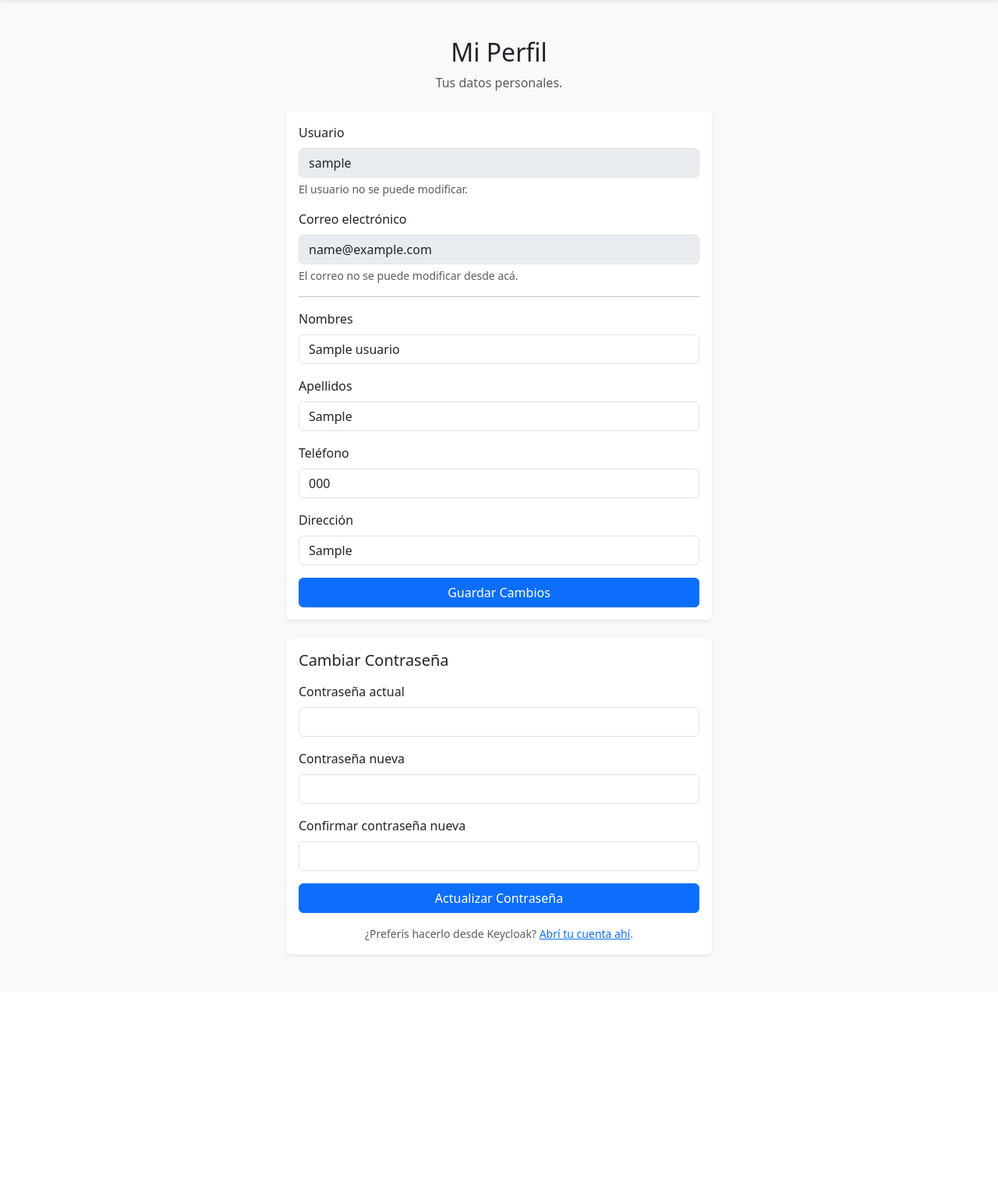
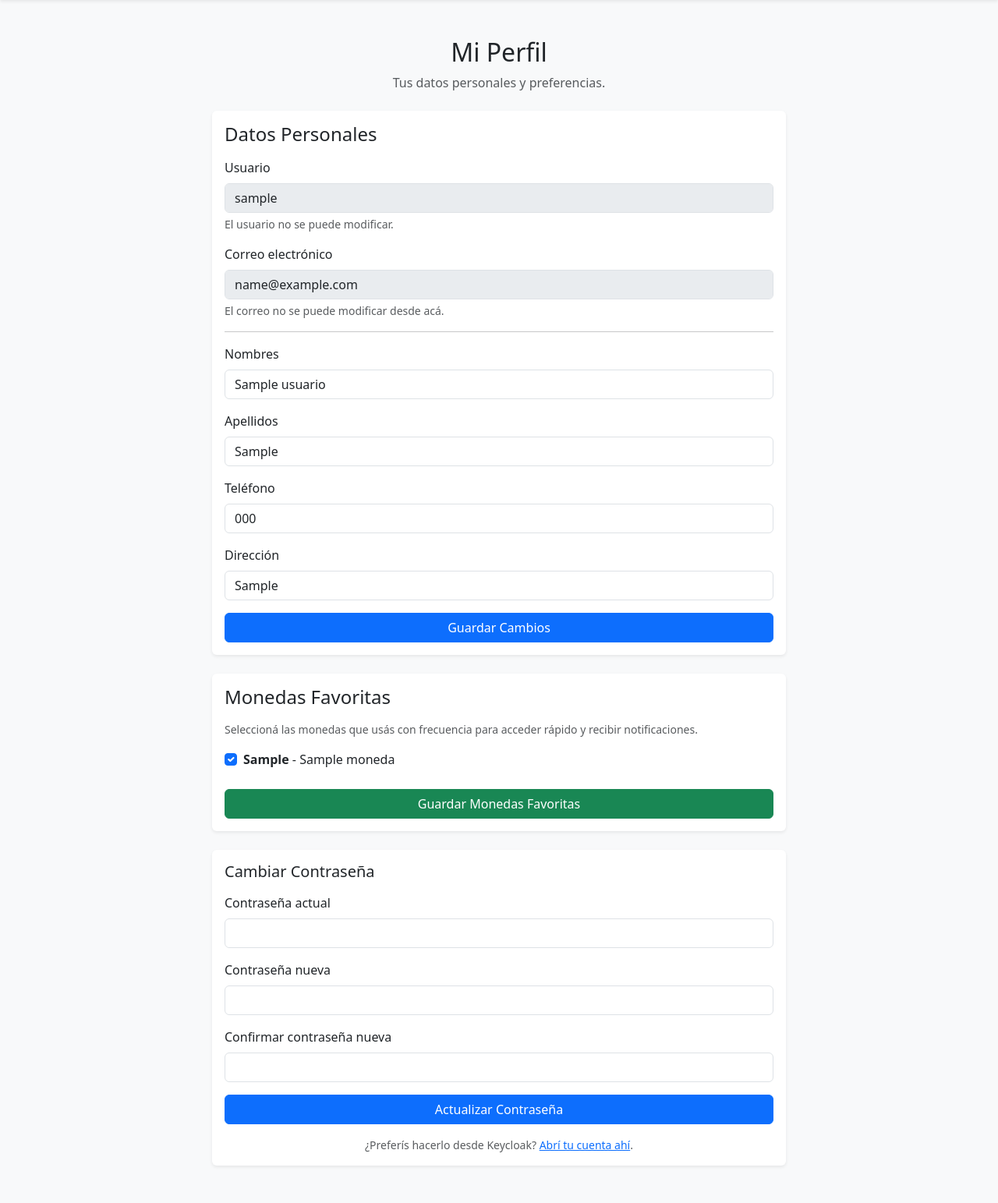
Before and after one commit to Evatol/GlobalExchange, a Django app: page /api/usuarios/mi-perfil/ in a window 1280 px wide. Shown: the part 56-1599 px from the top of the page at 78% size. Before the commit the page ends 1283 px from the top, so only its background shows below. Run offline with Django 5.2, Linux system fonts and the light colour scheme; a user stored in the database is signed in; tables that the repository leaves empty hold one stand-in row (values such as "Sample post").

Commit message:
feat(E4-24): Marcar monedas como favoritas - implementa marcado, persistencia, tests y documentación CHIA

```diff
--- a/apps/usuarios/models.py
+++ b/apps/usuarios/models.py
@@ -2,6 +2,7 @@ from decimal import Decimal
 
 from django.core.exceptions import ValidationError
 from django.db import models
+from apps.divisas.models import Moneda
 
 
 class Permiso(models.Model):
@@ -153,6 +154,12 @@ class Usuario(models.Model):
         blank=True,
         related_name='usuarios'
     )
+    monedas_favoritas = models.ManyToManyField(
+        Moneda,
+        blank=True,
+        related_name='usuarios_favoritos',
+        limit_choices_to={'estado': True}
+    )
 
     def actualizar_datos(self, nombres, apellidos, telefono, direccion):
         self.nombres = nombres
--- a/apps/usuarios/templates/usuarios/mi_perfil.html
+++ b/apps/usuarios/templates/usuarios/mi_perfil.html
@@ -20,14 +20,16 @@
 
     <div class="container my-5">
         <div class="row justify-content-center">
-            <div class="col-md-6">
+            <div class="col-md-8">
                 <div class="text-center mb-4">
                     <h2>Mi Perfil</h2>
-                    <p class="text-muted">Tus datos personales.</p>
+                    <p class="text-muted">Tus datos personales y preferencias.</p>
                 </div>
 
+                <!-- Datos Personales -->
                 <div class="card shadow-sm border-0 mb-4">
                     <div class="card-body">
+                        <h4 class="card-title mb-3">Datos Personales</h4>
                         {% if exito_datos %}
                             <div class="alert alert-success py-2">Tus datos se actualizaron correctamente.</div>
                         {% endif %}
@@ -71,6 +73,37 @@
                     </div>
                 </div>
 
+                <!-- Monedas Favoritas (E4-24) -->
+                <div class="card shadow-sm border-0 mb-4">
+                    <div class="card-body">
+                        <h4 class="card-title mb-3">Monedas Favoritas</h4>
+                        <p class="text-muted small">Seleccioná las monedas que usás con frecuencia para acceder rápido y recibir notificaciones.</p>
+
+                        <form method="post" action="{% url 'mi_perfil' %}">
+                            {% csrf_token %}
+                            <input type="hidden" name="actualizar_favoritos" value="1">
+                            <div class="row">
+                                {% for moneda in monedas_disponibles %}
+                                    <div class="col-md-6 mb-2">
+                                        <div class="form-check">
+                                            <input class="form-check-input" type="checkbox" name="monedas_favoritas" value="{{ moneda.id }}"
+                                                   id="moneda_{{ moneda.id }}"
+                                                   {% if moneda in perfil.monedas_favoritas.all %}checked{% endif %}>
+                                            <label class="form-check-label" for="moneda_{{ moneda.id }}">
+                                                <strong>{{ moneda.codigo }}</strong> - {{ moneda.nombre }}
+                                            </label>
+                                        </div>
+                                    </div>
+                                {% empty %}
+                                    <p class="text-muted">No hay monedas activas disponibles.</p>
+                                {% endfor %}
+                            </div>
+                            <button type="submit" class="btn btn-success w-100 mt-3">Guardar Monedas Favoritas</button>
+                        </form>
+                    </div>
+                </div>
+
+                <!-- Cambiar Contraseña -->
                 <div class="card shadow-sm border-0">
                     <div class="card-body">
                         <h5 class="card-title mb-3">Cambiar Contraseña</h5>
--- a/apps/usuarios/views.py
+++ b/apps/usuarios/views.py
@@ -7,6 +7,7 @@ from rest_framework.decorators import action, api_view, permission_classes
 from rest_framework.permissions import IsAuthenticated
 from rest_framework.response import Response
 
+from apps.divisas.models import Moneda
 from . import services, sesion
 from .models import Cliente, Usuario
 from .oidc import account_console_url
@@ -45,24 +46,32 @@ def menu_principal_view(request):
 def mi_perfil_view(request):
     """RF9/RF10: cualquier usuario logueado (sin importar su rol) actualiza
     sus propios datos personales complementarios (nombres, apellidos,
-    teléfono, dirección). El usuario y el correo se muestran pero no se
-    pueden editar acá: quedan bloqueados para garantizar la identificación
-    única (RF10) y porque son los que vienen de Keycloak."""
+    teléfono, dirección) y gestiona sus monedas favoritas."""
     perfil = sesion.usuario_negocio(request)
     if perfil is None:
         raise PermissionDenied('No se encontró tu perfil de usuario.')
 
     error_datos = None
     exito_datos = False
+
     if request.method == 'POST':
-        serializer = PerfilSerializer(instance=perfil, data=request.POST, partial=True)
-        if serializer.is_valid():
-            serializer.save()
+        # Verificamos si la petición corresponde a la actualización de favoritos
+        if 'monedas_favoritas' in request.POST or 'actualizar_favoritos' in request.POST:
+            monedas_ids = request.POST.getlist('monedas_favoritas')
+            # Validamos estrictamente que solo se guarden monedas que estén activas
+            monedas_activas = Moneda.objects.filter(id__in=monedas_ids, estado=True)
+            perfil.monedas_favoritas.set(monedas_activas)
             exito_datos = True
         else:
-            error_datos = ' '.join(
-                str(msg) for errores in serializer.errors.values() for msg in errores
-            )
+            # Actualización normal de datos personales del perfil
+            serializer = PerfilSerializer(instance=perfil, data=request.POST, partial=True)
+            if serializer.is_valid():
+                serializer.save()
+                exito_datos = True
+            else:
+                error_datos = ' '.join(
+                    str(msg) for errores in serializer.errors.values() for msg in errores
+                )
 
     context = {
         'usuario': request.user,
@@ -70,6 +79,7 @@ def mi_perfil_view(request):
         'error_datos': error_datos,
         'exito_datos': exito_datos,
         'cambiar_password_url': account_console_url(request),
+        'monedas_disponibles': Moneda.objects.filter(estado=True),
     }
     return render(request, 'usuarios/mi_perfil.html', context)
 
```
Also changed, not shown: apps/usuarios/tests.py (+31 -4 lines), docs/chia_e4_24_romina.md (added, +13 -0 lines), apps/usuarios/migrations/0003_usuario_monedas_favoritas.py (added).
